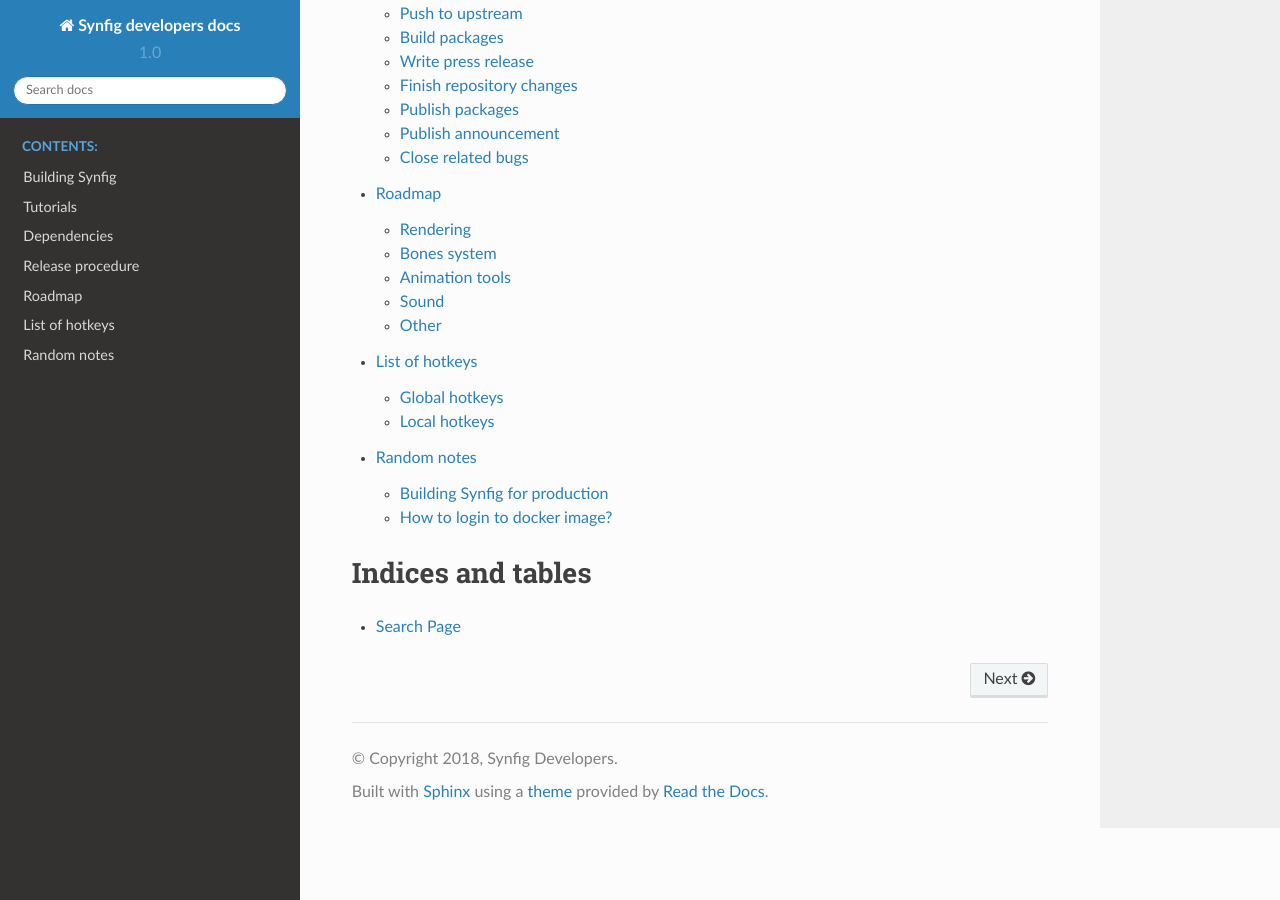
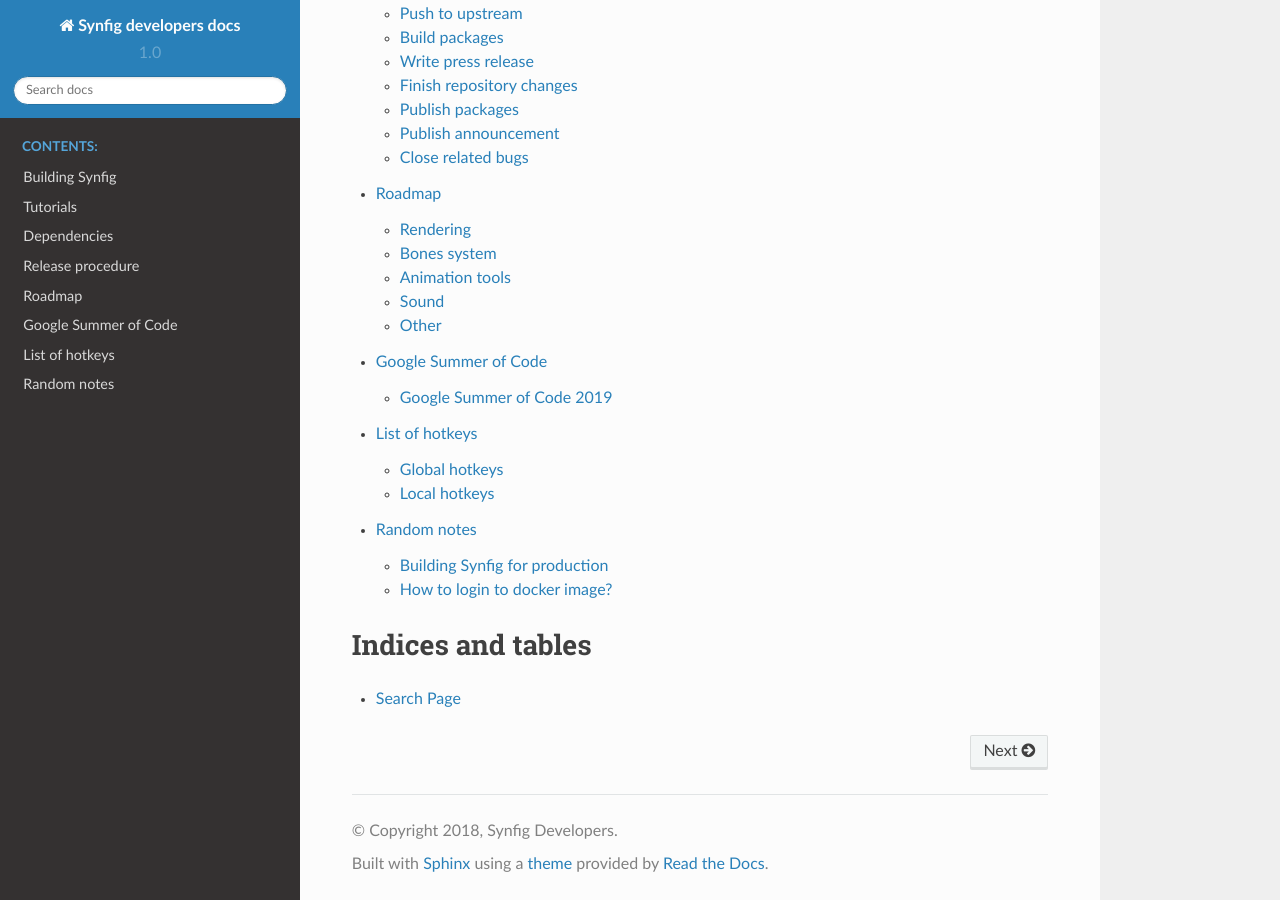
Before and after one commit to synfig/synfig-docs-dev, a Sphinx documentation site: the page built from docs/index.rst, in a window 1280 px wide and 900 px high, scrolled down 602 px. Built offline with Sphinx 7.4.7 and the Read the Docs theme 2.0.0, drawn with Linux system fonts in a browser that asks for light colours.

```diff
--- /dev/null
+++ b/docs/gsoc.rst
@@ -0,0 +1,10 @@
+.. _gsoc:
+
+Google Summer of Code
+=====================
+
+.. toctree::
+   :maxdepth: 2
+   :glob:
+
+   gsoc/*
--- /dev/null
+++ b/docs/gsoc/2019.rst
@@ -0,0 +1,10 @@
+.. _gsoc:
+
+Google Summer of Code 2019
+==========================
+
+.. toctree::
+   :maxdepth: 2
+   :glob:
+
+   2019/*
--- a/docs/index.rst
+++ b/docs/index.rst
@@ -15,6 +15,7 @@ Welcome to Synfig developers documentation!
    common/dependencies
    common/release
    common/roadmap
+   gsoc
    common/hotkeys
    common/random
 
```
